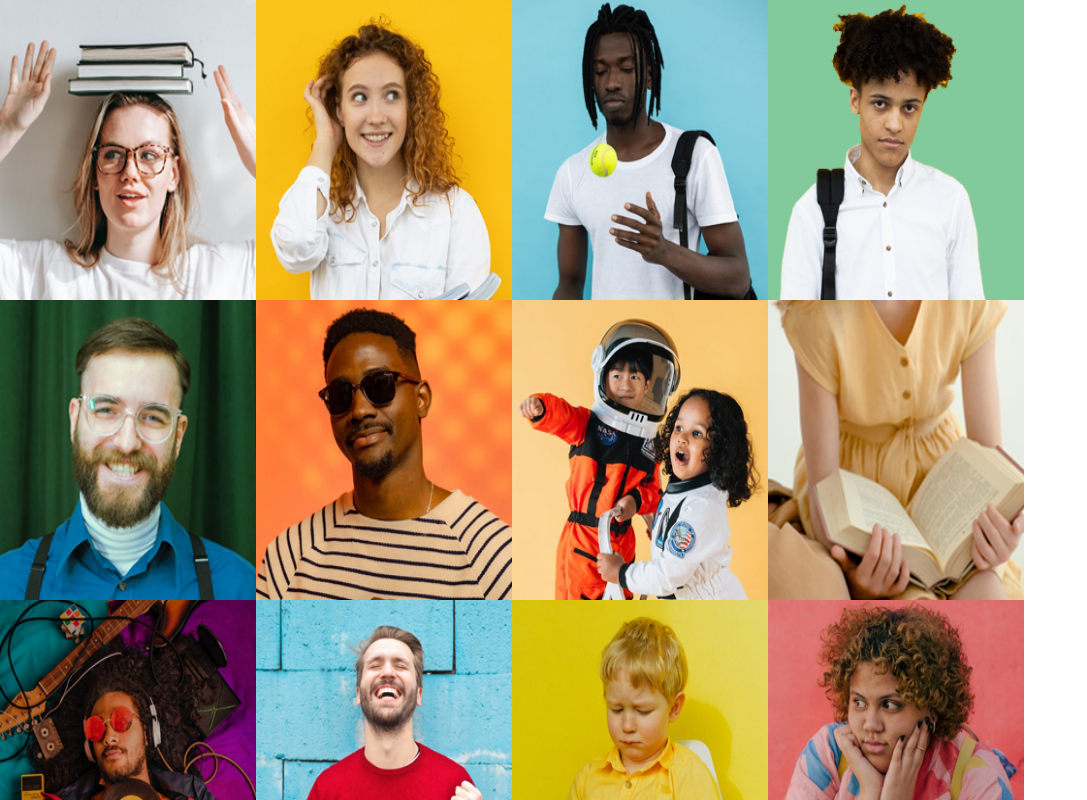
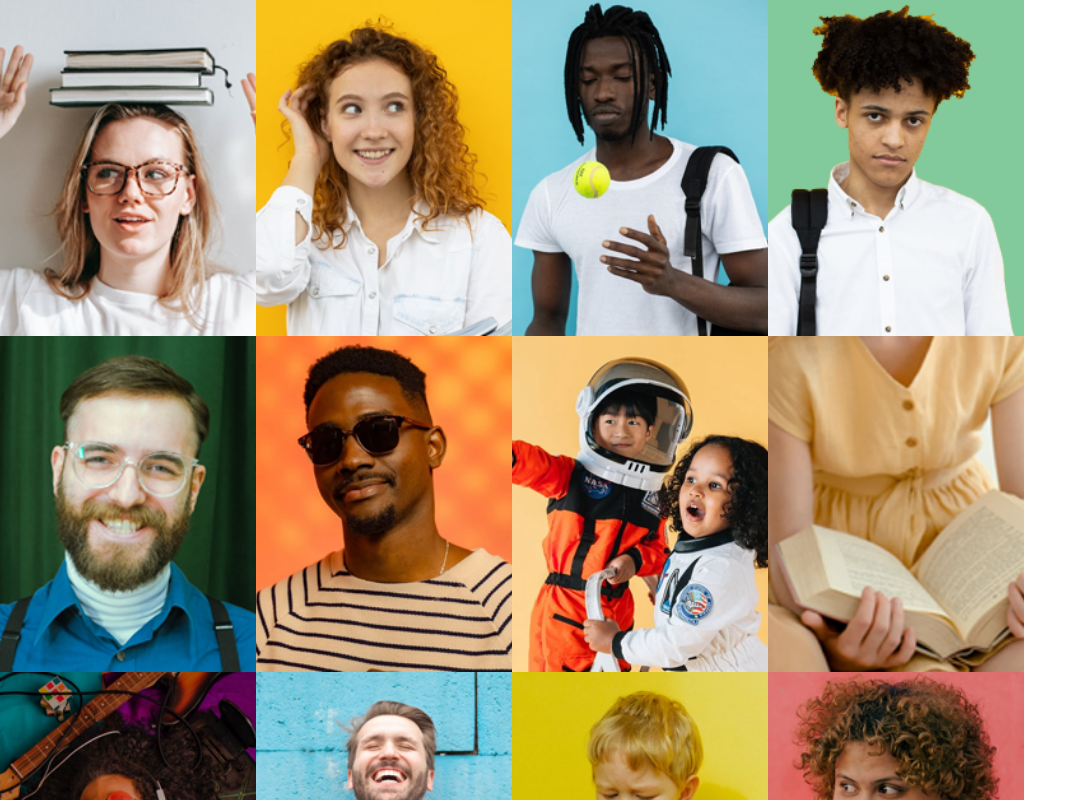
Before and after one commit to devfense/kapitan-basa-fe, a React (Create React App) app: page / in a window 1280 px wide. Shown: the whole page, without its empty margins (0-1087 px from the left). Built offline with nearby package versions, Linux system fonts and the light colour scheme.

Commit message:
fix eslint warning

```diff
--- a/src/assets/media/banner/BannerImages.tsx
+++ b/src/assets/media/banner/BannerImages.tsx
@@ -15,7 +15,7 @@ import Box14 from './box14.png';
 import Box15 from './box15.png';
 import Box16 from './box16.png';
 
-export default {
+const Boxes = {
     Box1,
     Box2,
     Box3,
@@ -33,3 +33,5 @@ export default {
     Box15,
     Box16
 }
+
+export default Boxes;
--- a/src/views/Landing.tsx
+++ b/src/views/Landing.tsx
@@ -18,7 +18,8 @@ const HeroBannerContainer = styled.div`
 
 const BoxImage = styled.img`
     width: 25%;
-    height: 300px;
+    height: 336px;
+    object-fit: cover;
 `
 
 const LoginContainer = styled.div`
```
